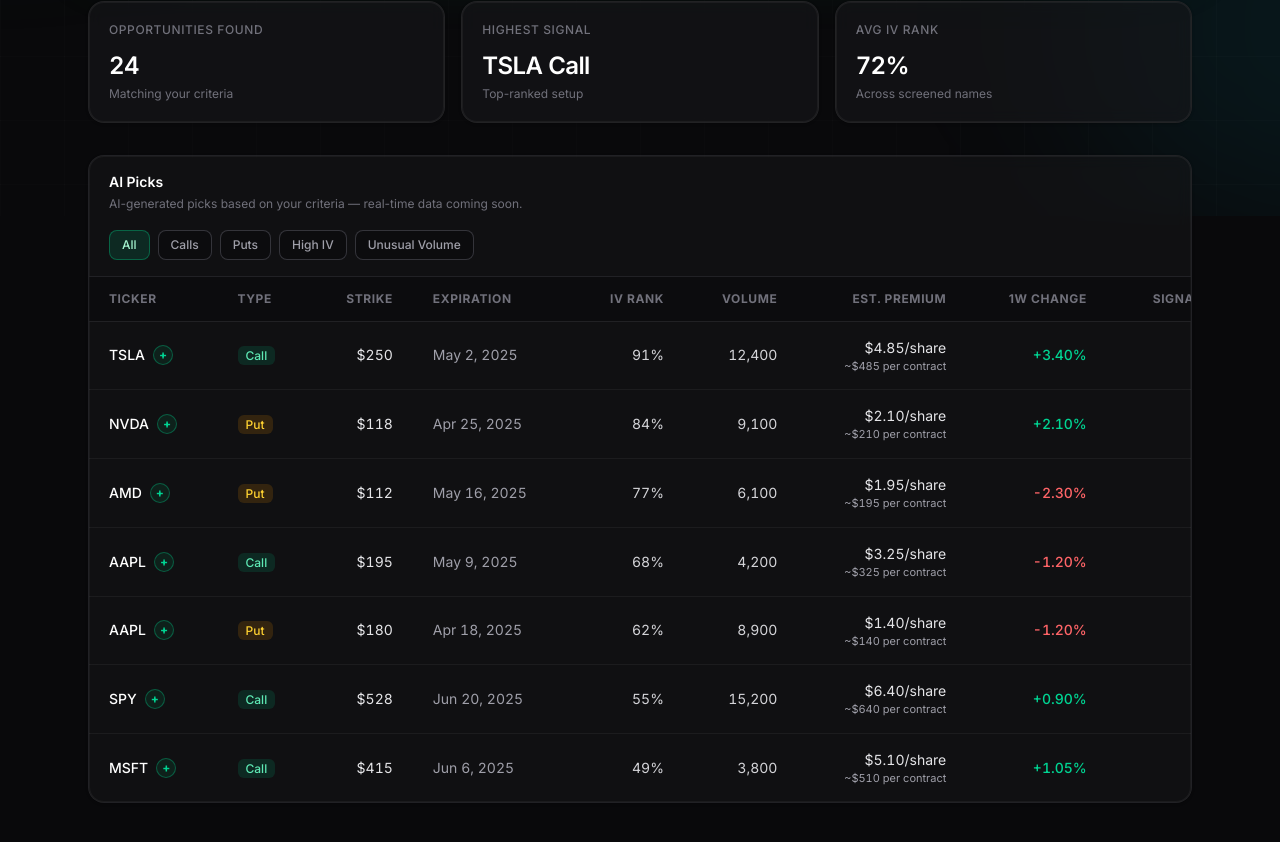
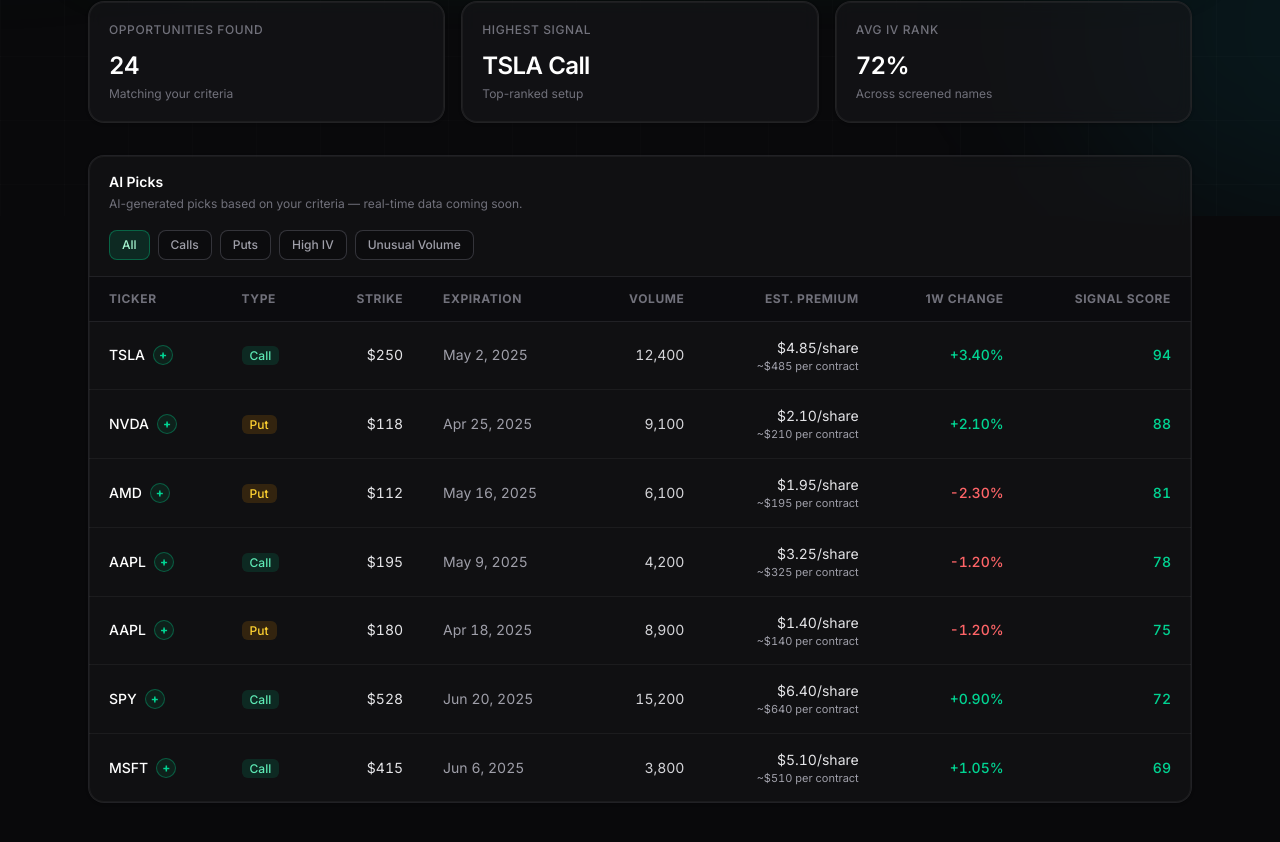
Before and after one commit to IsaacBolen/optionspilot, a Next.js app: page /screener in a window 1280 px wide. Shown: the part 584-1426 px from the top of the page. Built offline with nearby package versions, Linux system fonts and the light colour scheme.

Commit message:
fix: remove IV rank column to fix screener table width

```diff
--- a/app/screener/screener-client.tsx
+++ b/app/screener/screener-client.tsx
@@ -633,14 +633,13 @@
               </div>
             </div>
             <div className="overflow-x-auto">
-              <table className="w-full min-w-[1180px] text-left text-sm">
+              <table className="w-full min-w-0 text-left text-sm">
                 <thead>
                   <tr className="border-b border-zinc-800/80 bg-zinc-950/40 text-xs font-medium uppercase tracking-wider text-zinc-500">
                     <th className="px-5 py-3.5">Ticker</th>
                     <th className="px-5 py-3.5">Type</th>
                     <th className="px-5 py-3.5 text-right">Strike</th>
                     <th className="px-5 py-3.5">Expiration</th>
-                    <th className="px-5 py-3.5 text-right">IV Rank</th>
                     <th className="px-5 py-3.5 text-right">Volume</th>
                     <th className="px-5 py-3.5 text-right">Est. Premium</th>
                     <th className="px-5 py-3.5 text-right">1W Change</th>
@@ -691,9 +690,6 @@
                           {row.expiration}
                         </td>
                         <td className="px-5 py-4 text-right tabular-nums">
-                          {row.ivRank}%
-                        </td>
-                        <td className="px-5 py-4 text-right tabular-nums">
                           {row.volume.toLocaleString("en-US")}
                         </td>
                         <td className="px-5 py-4 text-right align-top tabular-nums">
@@ -731,7 +727,7 @@
                       </tr>
                       {selectedRow === `${row.ticker}-${row.strike}-${row.type}-${row.expiration}` && (
                         <tr key={`plan-${row.ticker}-${row.strike}-${i}`}>
-                          <td colSpan={9} className="px-5 py-5 bg-zinc-900/80 border-b border-zinc-800/80">
+                          <td colSpan={8} className="px-5 py-5 bg-zinc-900/80 border-b border-zinc-800/80">
                             {planLoading && (
                               <div className="flex items-center gap-3 text-sm text-emerald-300">
                                 <div className="h-4 w-4 animate-spin rounded-full border-2 border-emerald-500/30 border-t-emerald-400" />
```
